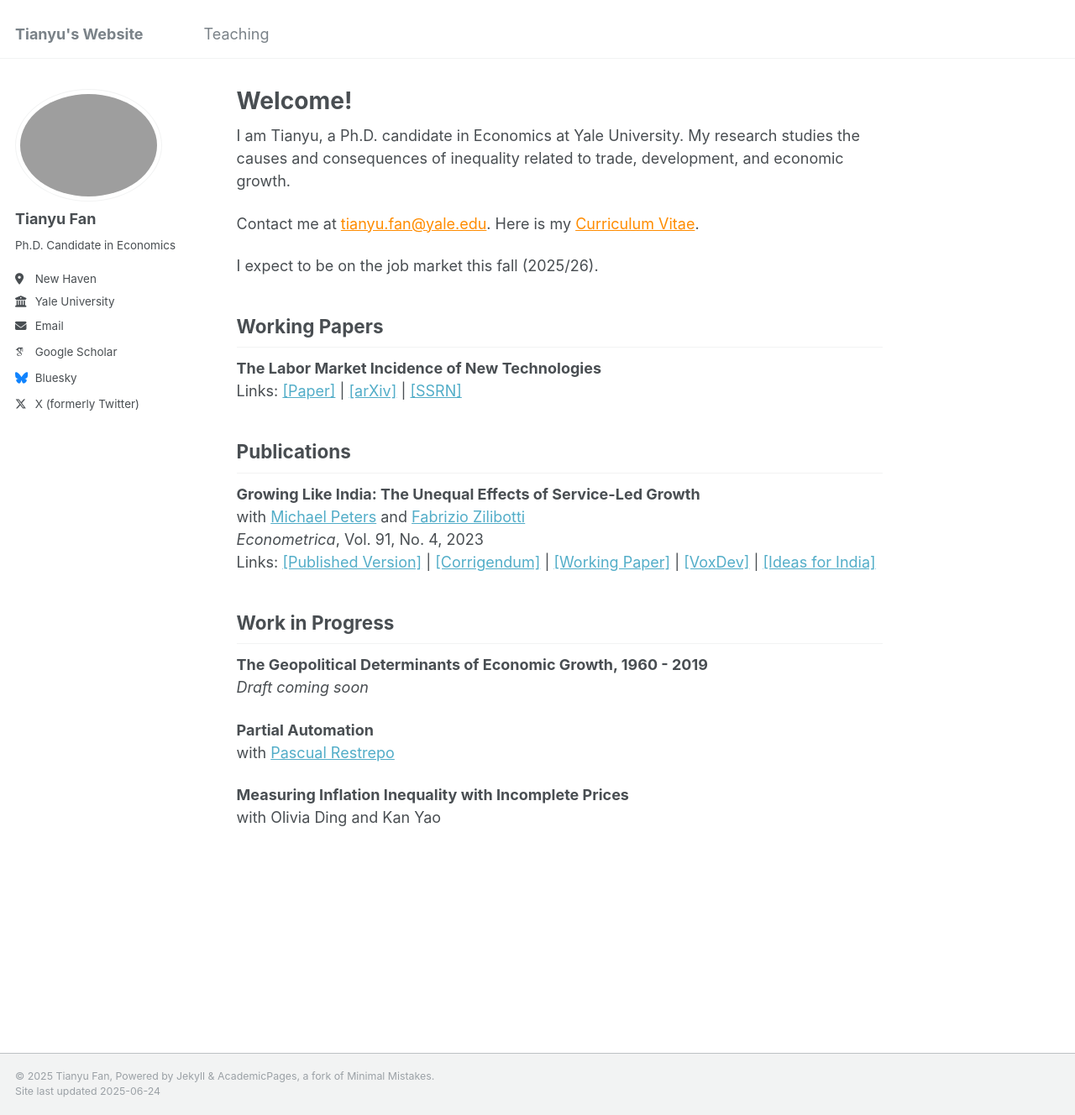
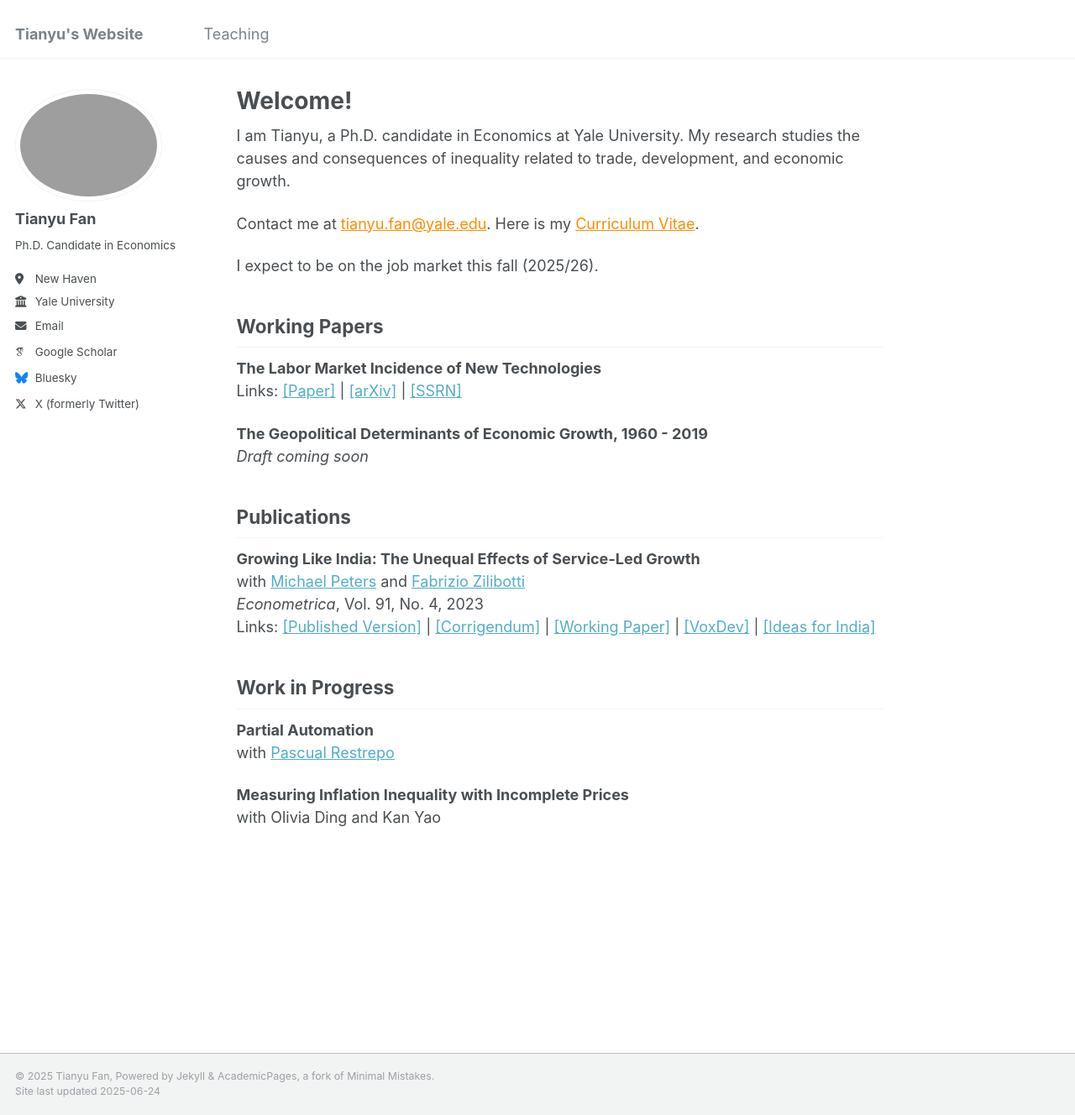
Before and after one commit to tianyufan-econ/tianyufan-econ.github.io, a Jekyll site: the page built from _pages/about.md, in a window 1280 px wide and 1328 px high. Shown: the whole window at 84% size. Built offline with Jekyll 4.4.1, drawn with Linux system fonts in a browser that asks for light colours; some web fonts are replaced; part of the change alters nothing that is shown.

```diff
--- a/_pages/about.md
+++ b/_pages/about.md
@@ -19,6 +19,9 @@ I expect to be on the job market this fall (2025/26).
 **The Labor Market Incidence of New Technologies**
 Links: [[Paper]](/files/FAN_Technology_Incidence.pdf) | [[arXiv]](https://arxiv.org/abs/2504.04047) | [[SSRN]](https://papers.ssrn.com/sol3/papers.cfm?abstract_id=5160195)
 
+**The Geopolitical Determinants of Economic Growth, 1960 - 2019**
+*Draft coming soon*
+
 ## Publications
 
 **Growing Like India: The Unequal Effects of Service-Led Growth**
@@ -28,9 +31,6 @@ Links: [[Published Version]](/files/FPZ_UnequalGrowth.pdf) | [[Corrigendum]](/fi
 
 ## Work in Progress
 
-**The Geopolitical Determinants of Economic Growth, 1960 - 2019**
-*Draft coming soon*
-
 **Partial Automation**
 with [Pascual Restrepo](https://campuspress.yale.edu/pascualrestrepo/)
 
```
